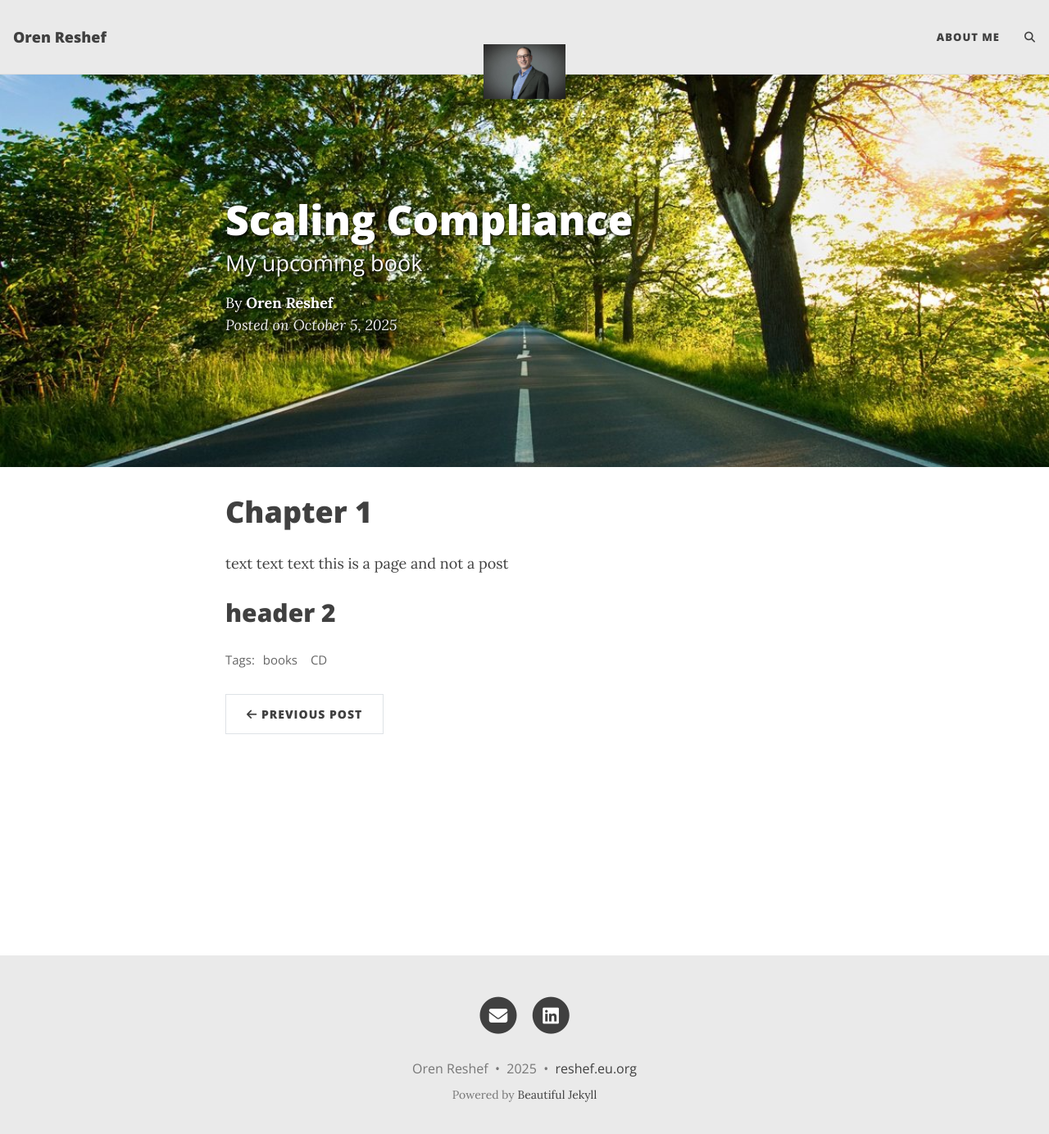
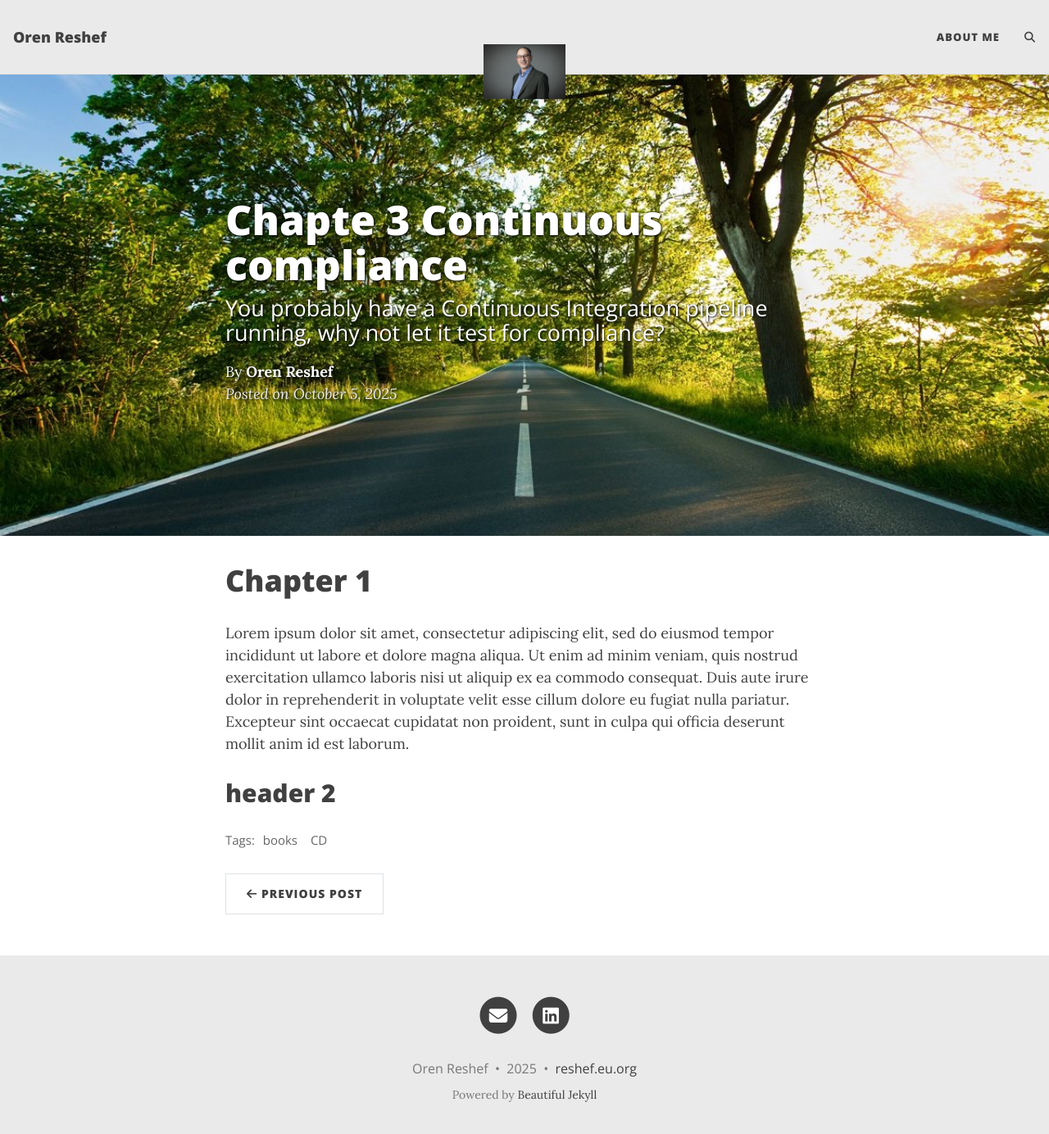
Before and after one commit to oren-reshef/thefelix, a Jekyll site: the page built from _posts/2025-10-05-scaling-compliance-chapter-3.md, in a window 1280 px wide and 1397 px high. Shown: the top 1384 px of the window at 82% size. Built offline with Jekyll 4.4.1, drawn with Linux system fonts in a browser that asks for light colours; comment, search, counter and statistics services are not loaded.

Commit message:
put some filler to posts

```diff
--- a/_posts/2025-10-05-scaling-compliance-chapter-3.md
+++ b/_posts/2025-10-05-scaling-compliance-chapter-3.md
@@ -1,7 +1,7 @@
 ---
 layout: post
-title: Scaling Compliance
-subtitle: My upcoming book
+title: Chapte 3 Continuous compliance
+subtitle: You probably have a Continuous Integration pipeline running, why not let it test for compliance?
 cover-img: /assets/img/path.jpg
 thumbnail-img: /assets/img/thumb.png
 share-img: /assets/img/path.jpg
@@ -11,6 +11,6 @@ author: Oren Reshef
 
 # Chapter 1
 
-text text text this is a page and not a post
+Lorem ipsum dolor sit amet, consectetur adipiscing elit, sed do eiusmod tempor incididunt ut labore et dolore magna aliqua. Ut enim ad minim veniam, quis nostrud exercitation ullamco laboris nisi ut aliquip ex ea commodo consequat. Duis aute irure dolor in reprehenderit in voluptate velit esse cillum dolore eu fugiat nulla pariatur. Excepteur sint occaecat cupidatat non proident, sunt in culpa qui officia deserunt mollit anim id est laborum.
 
 ## header 2
```
Also changed, not shown: _posts/2025-10-02-scaling-compliance-introduction.md (+3 -3 lines), _posts/2025-10-03-scaling-compliance-chapter-3.md (+3 -3 lines), _posts/2025-10-04-scaling-compliance-chapter-3.md (+3 -3 lines).
